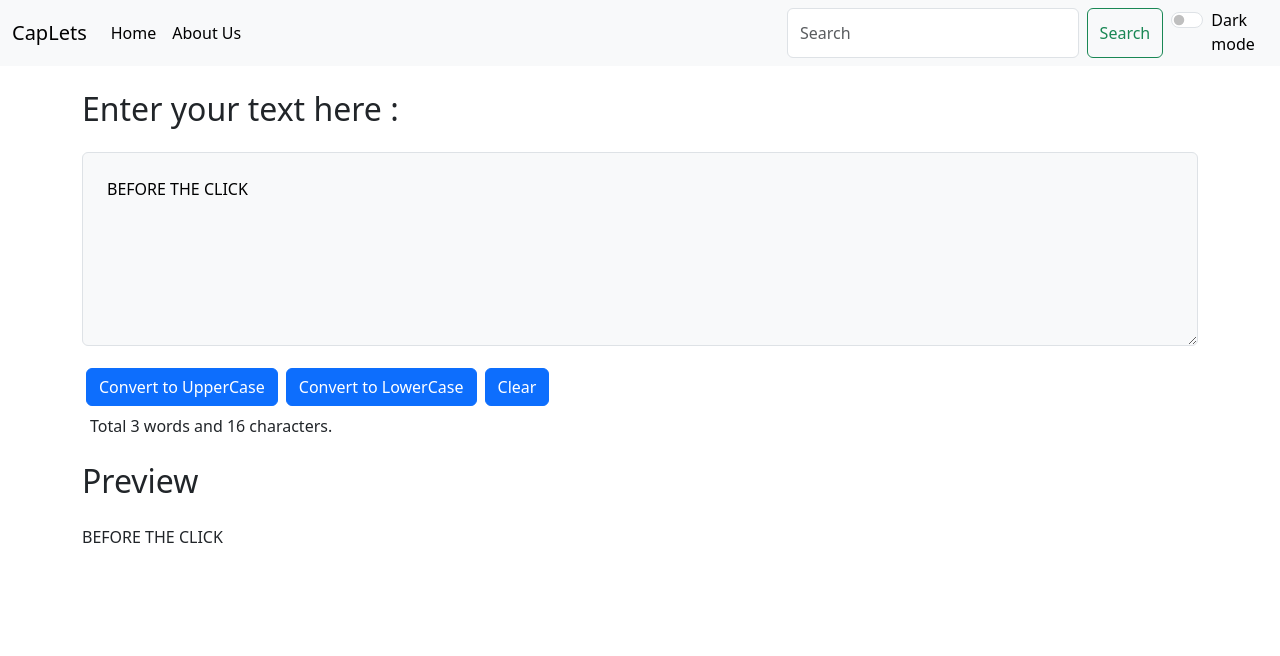
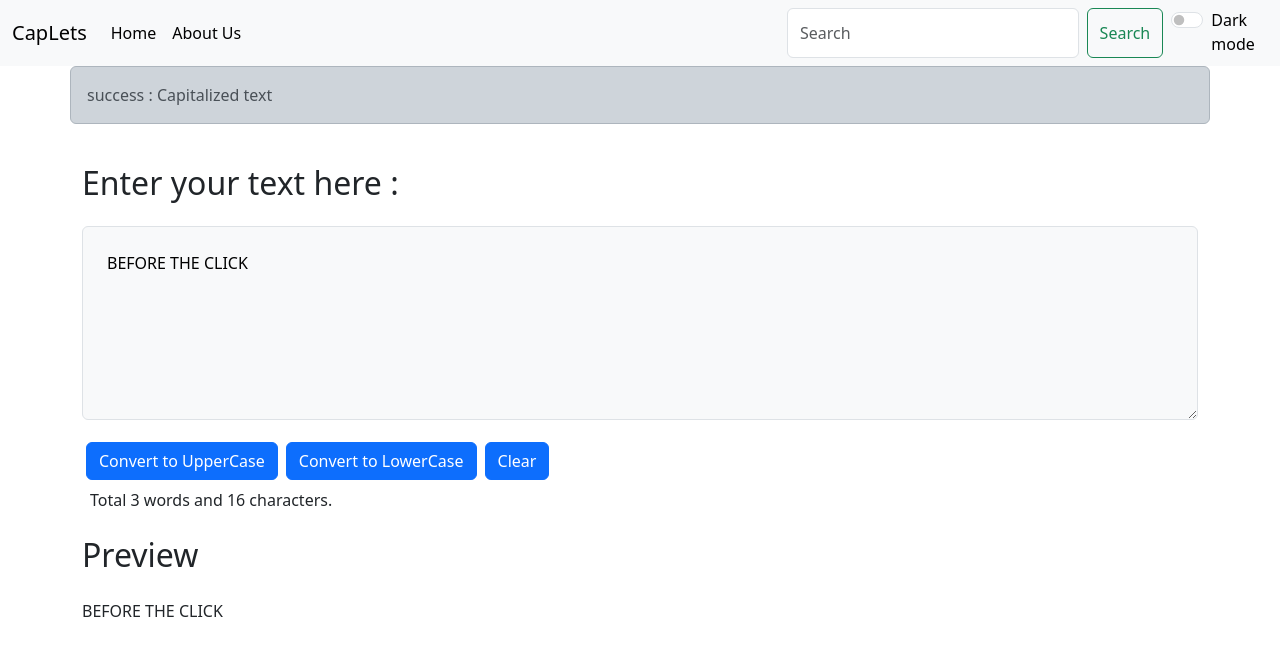
Before and after one commit to Niliya-Shree/CapLets, a React (Create React App) app: page / in a window 1280 px wide. Both pictures are taken after a click on the button "Convert to UpperCase". Shown: the top 656 px of the page. Built offline with nearby package versions, Linux system fonts and the light colour scheme.

Commit message:
added alert functionality for every button

```diff
--- a/src/App.js
+++ b/src/App.js
@@ -1,5 +1,6 @@
 import NavScrollExample from './component/Navbar.js';
 import Profile from './component/Profile.js';
+import AlertMessage from './component/Alert.js';
 import { useState} from "react";
 import "./App.css";
 
@@ -7,14 +8,26 @@ function App() {
   const [darkMode, setDarkMode] = useState(false);
   // changes body color
   document.body.className = darkMode ? 'dark' : '';
+  const [alert, setAlert] = useState(null);
+
+  const showAlert = (message, type)=>{
+    setAlert({
+      message : message,
+      type : type
+    })
+    setTimeout(()=>{
+      setAlert(null);
+    },3000)
+  }
 
   return (
     <div>
       {/*changes navbar color*/}
       <NavScrollExample title="CapLets" darkMode={darkMode} setDarkMode={setDarkMode}/>
+      <AlertMessage alert={alert} showAlert={showAlert} />
 
       {/*changes Profile(textarea) color*/}
-      <Profile darkMode={darkMode}/>
+      <Profile darkMode={darkMode} showAlert={showAlert}/>
     </div>
   );
 }
--- /dev/null
+++ b/src/component/Alert.js
@@ -0,0 +1,15 @@
+import Alert from 'react-bootstrap/Alert';
+
+function AlertMessage(props) {
+  return (
+    <>
+        {['dark'].map((variant) => (
+        props.alert &&<Alert key={variant} variant={variant} className='container'>
+          {props.alert.type} : {props.alert.message}
+        </Alert>
+      ))}
+    </>
+  );
+}
+
+export default AlertMessage;
--- a/src/component/Profile.js
+++ b/src/component/Profile.js
@@ -1,18 +1,20 @@
 import React, {useState} from 'react'
 import Button from 'react-bootstrap/Button';
 
-function Profile({ darkMode }) {
+function Profile({ darkMode, showAlert }) {
 
   const [text, setText] = useState("before the click")
 
   const handleUpperClick = ()=>{
     let newText = text.toUpperCase();
     setText(newText)
+    showAlert("Capitalized text", "success")
     console.log("after click")
   }
   const handleLowerClick = ()=>{
     let newText = text.toLowerCase();
     setText(newText)
+    showAlert("Converted to Lower Case text", "success")
     console.log("after click")
   }
   const handleChange = (event)=>{
@@ -22,6 +24,7 @@ function Profile({ darkMode }) {
   const handleClearClick = ()=>{
     let newText = '';
     setText(newText)
+    showAlert("Cleared text","success")
     console.log("after click")
   }
 
```
